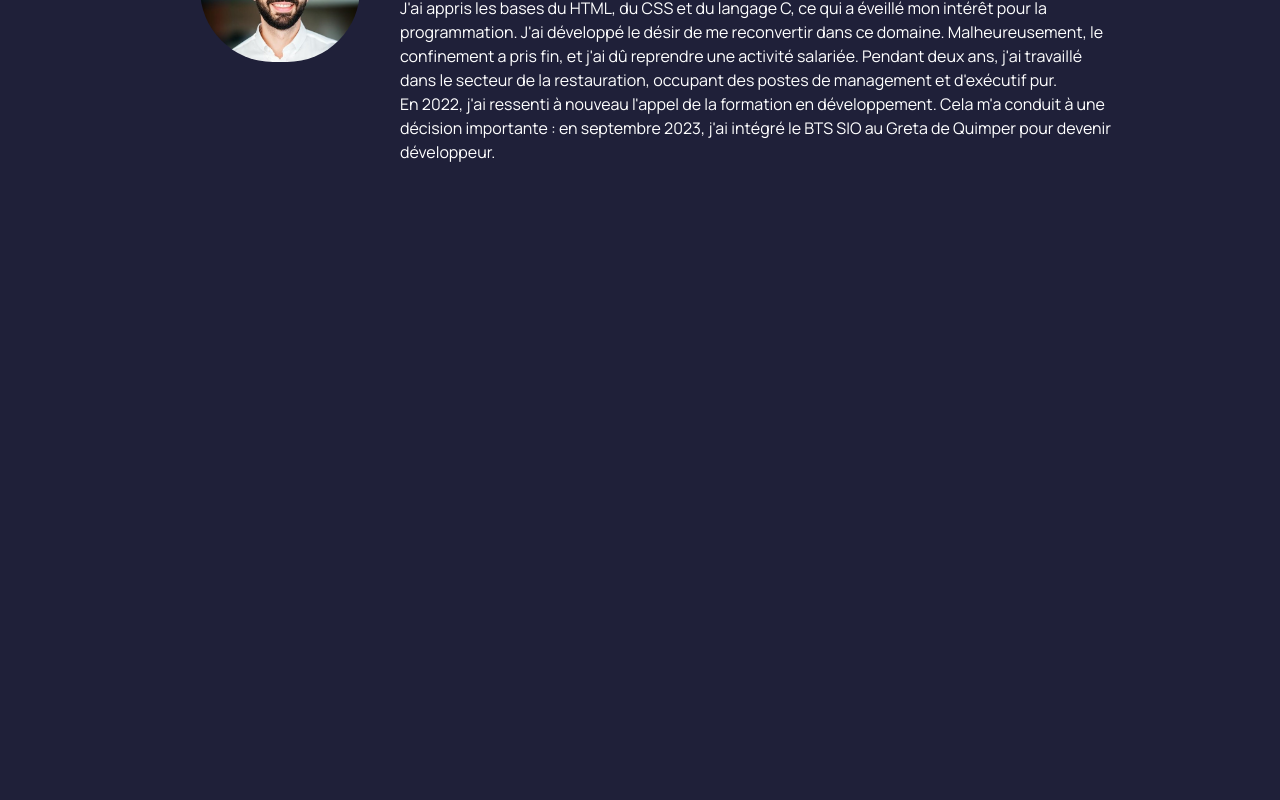
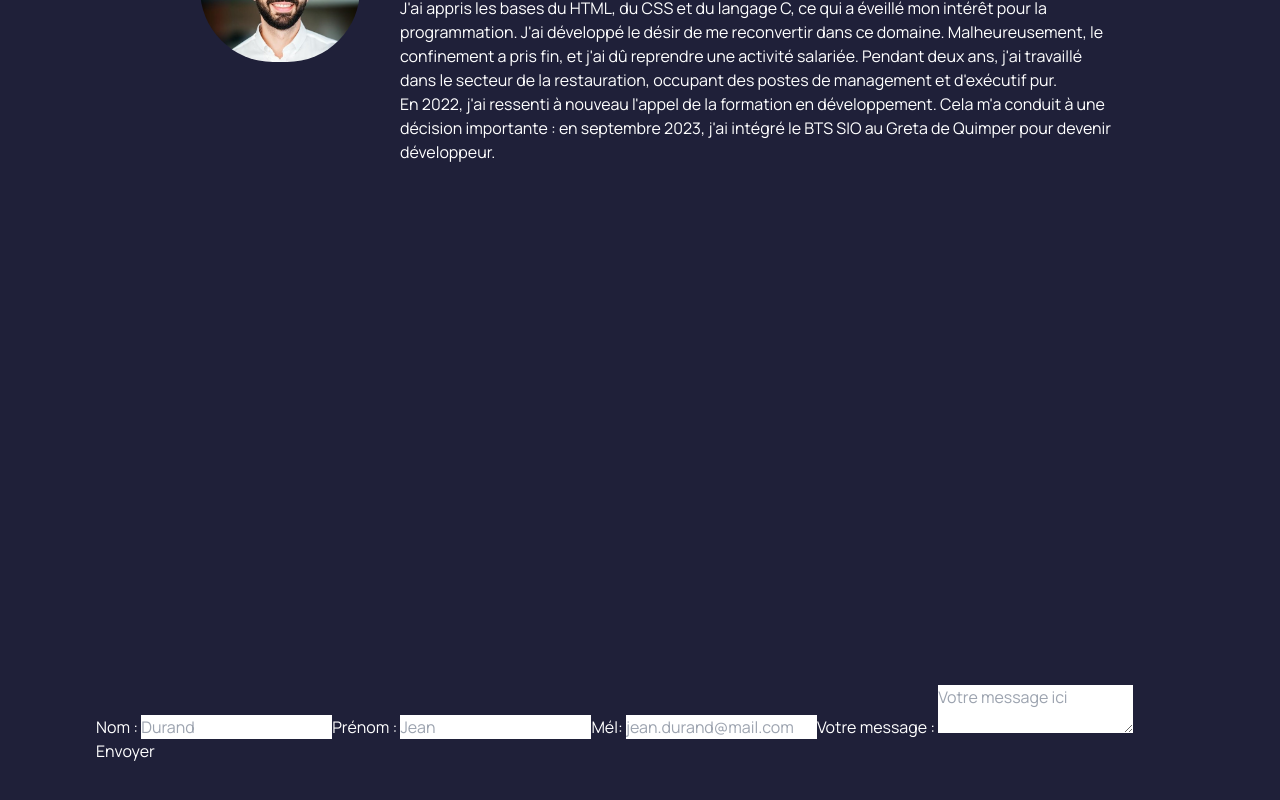
Before and after one commit to simbadLM/present_next, a Next.js app: page / in a window 1280 px wide. Shown: the part 284-1084 px from the top of the page. Before the commit the page ends 800 px from the top, so only its background shows below. Built offline with nearby package versions, Linux system fonts and the light colour scheme.

Commit message:
contact page without chakra

```diff
--- /dev/null
+++ b/app/contact/page.tsx
@@ -0,0 +1,63 @@
+'use client'
+import { FormEvent, useState } from 'react'
+
+export default function Contact() {
+
+  const [name, setName] = useState('');
+  const [surname, setSurname] = useState('');
+  const [mail, setMail] = useState('');
+  const [message, setMessage] = useState('');
+
+  const onSubmit = (e: FormEvent) => {
+    e.preventDefault()
+    console.log('Data', name, surname, mail, message)
+  }
+
+
+  return (
+    <main className='flex min-h-screen flex-col items-center justify-center p-24 bg-gray'>
+
+      <form onSubmit={onSubmit}>
+                <label>Nom : </label>
+                  <input
+                    required
+                    type="text"
+                    placeholder="Durand"
+                    value={name}
+                    onChange={(e) => setName(e.target.value)}>
+                    </input>
+
+                <label>Prénom : </label>
+                  <input
+                    required
+                    type="text"
+                    placeholder="Jean"
+                    value={surname}
+                    onChange={(e) => setSurname(e.target.value)}>
+                  </input>
+
+                <label>Mél: </label>
+                  <input
+                    required
+                    type="email"
+                    placeholder="jean.durand@mail.com"
+                    name="mail"
+                    value={mail}
+                    onChange={(e) => setMail(e.target.value)}>
+                  </input>
+
+                <label>Votre message : </label>
+                  <textarea
+                    required
+                    placeholder='Votre message ici'
+                    value={message}
+                    onChange={(e) => setMessage(e.target.value)}>
+                    </textarea>
+                <button
+                  type="submit"
+                  value="Envoyer">Envoyer
+                </button>
+            </form>
+        </main>
+    )
+}
--- a/app/globals.css
+++ b/app/globals.css
@@ -47,3 +47,7 @@ body {
 #a:hover::before {
   transform: scaleX(1);
 }
+
+input, textarea {
+  color : black;
+}
--- a/app/page.tsx
+++ b/app/page.tsx
@@ -1,7 +1,8 @@
 import type { Metadata } from 'next'
 import Head from 'next/head'
-import Header  from './header/page';
-import Section from './section/page';
+import Header  from './header/page'
+import Section from './section/page'
+import Contact from './contact/page'
 import { Manrope } from 'next/font/google'
 
 const manrope = Manrope({
@@ -25,6 +26,7 @@ export default function Home() {
       </Head>
       <Header />
       <Section />
+      <Contact />
     </main>
 
   )
--- a/package.json
+++ b/package.json
@@ -11,7 +11,8 @@
   "dependencies": {
     "next": "14.0.4",
     "react": "^18",
-    "react-dom": "^18"
+    "react-dom": "^18",
+    "react-hook-form": "^7.49.0"
   },
   "devDependencies": {
     "@types/node": "^20",
```
Also changed, not shown: app/email-template.tsx (added), app/utils/sending-emails.tsx (added), 1 other file (tests, documents, lock files or other folders).
